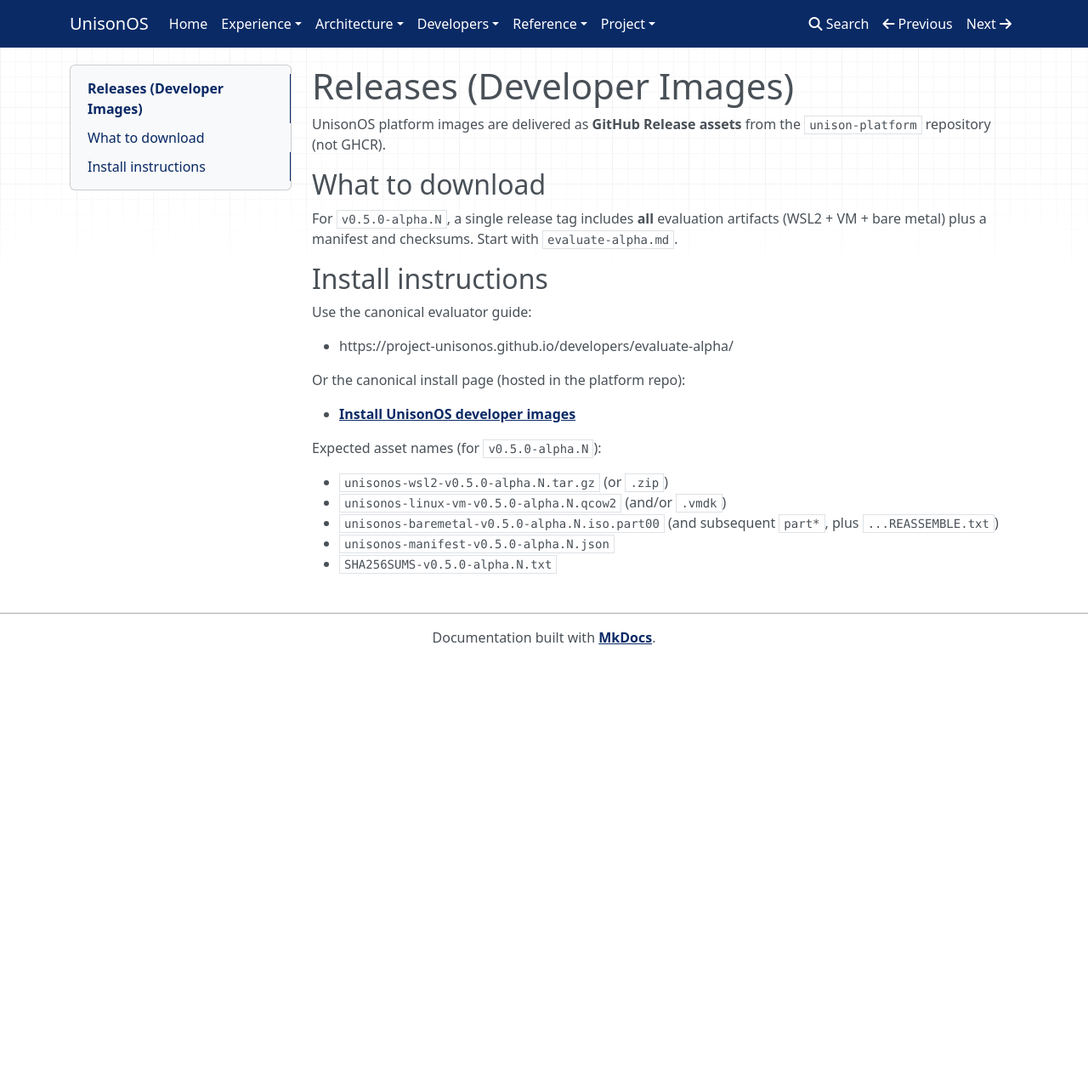
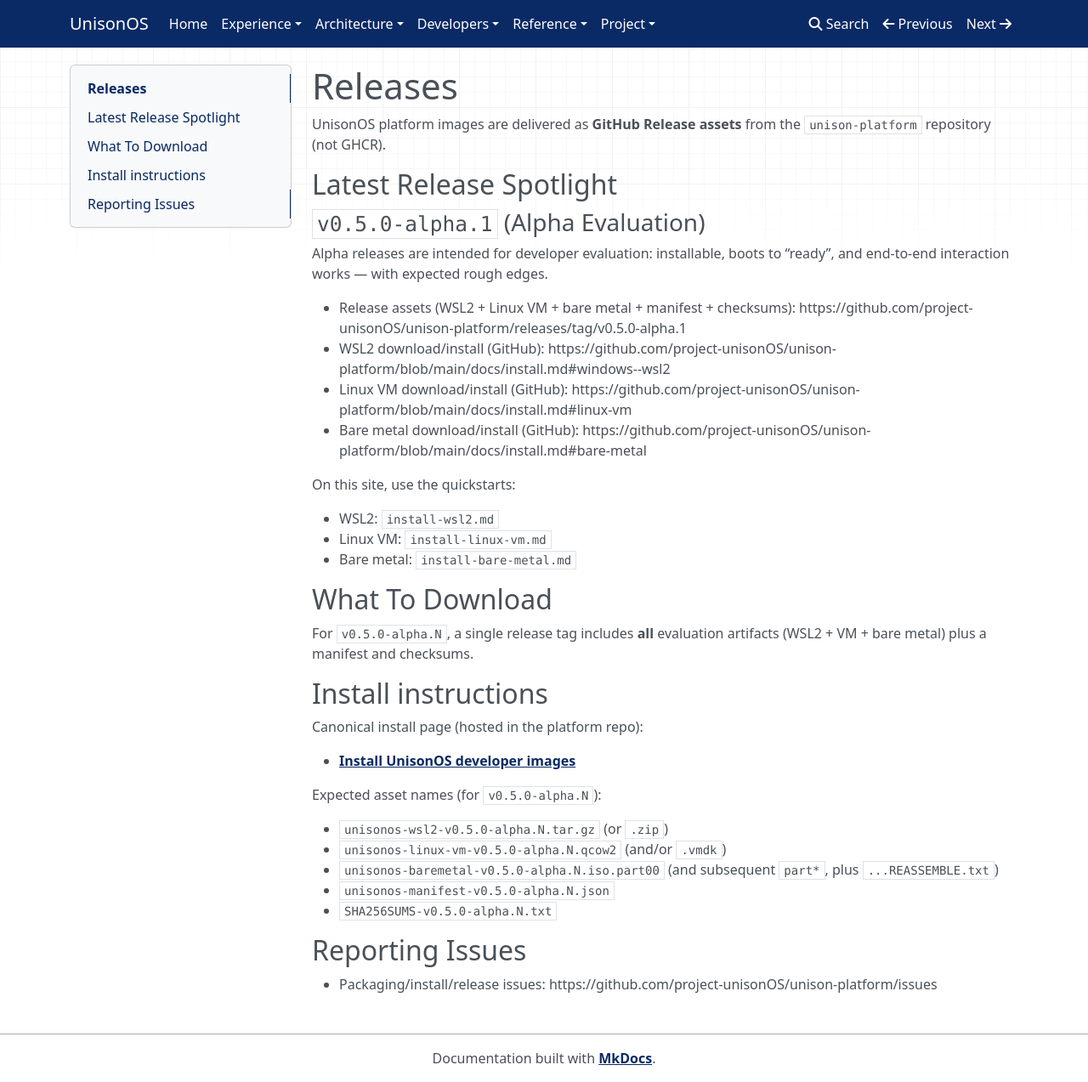
Before and after one commit to project-unisonOS/project-unisonos.github.io, an MkDocs documentation site: the page built from docs/developers/releases.md, in a window 1280 px wide and 1273 px high. Shown: the whole window at 85% size. Built offline with MkDocs 1.6.1, drawn with Linux system fonts in a browser that asks for light colours; nearby versions of some CDN libraries.

Commit message:
docs(developers): fold alpha evaluation into releases

```diff
--- a/docs/developers/releases.md
+++ b/docs/developers/releases.md
@@ -1,18 +1,31 @@
-# Releases (Developer Images)
+# Releases
 
 UnisonOS platform images are delivered as **GitHub Release assets** from the `unison-platform` repository (not GHCR).
 
-## What to download
+## Latest Release Spotlight
 
-For `v0.5.0-alpha.N`, a single release tag includes **all** evaluation artifacts (WSL2 + VM + bare metal) plus a manifest and checksums. Start with `evaluate-alpha.md`.
+### `v0.5.0-alpha.1` (Alpha Evaluation)
+
+Alpha releases are intended for developer evaluation: installable, boots to “ready”, and end-to-end interaction works — with expected rough edges.
+
+- Release assets (WSL2 + Linux VM + bare metal + manifest + checksums): https://github.com/project-unisonOS/unison-platform/releases/tag/v0.5.0-alpha.1
+- WSL2 download/install (GitHub): https://github.com/project-unisonOS/unison-platform/blob/main/docs/install.md#windows--wsl2
+- Linux VM download/install (GitHub): https://github.com/project-unisonOS/unison-platform/blob/main/docs/install.md#linux-vm
+- Bare metal download/install (GitHub): https://github.com/project-unisonOS/unison-platform/blob/main/docs/install.md#bare-metal
+
+On this site, use the quickstarts:
+
+- WSL2: `install-wsl2.md`
+- Linux VM: `install-linux-vm.md`
+- Bare metal: `install-bare-metal.md`
+
+## What To Download
+
+For `v0.5.0-alpha.N`, a single release tag includes **all** evaluation artifacts (WSL2 + VM + bare metal) plus a manifest and checksums.
 
 ## Install instructions
 
-Use the canonical evaluator guide:
-
-- https://project-unisonos.github.io/developers/evaluate-alpha/
-
-Or the canonical install page (hosted in the platform repo):
+Canonical install page (hosted in the platform repo):
 
 - [Install UnisonOS developer images](https://github.com/project-unisonOS/unison-platform/blob/main/docs/install.md)
 
@@ -23,3 +36,7 @@ Expected asset names (for `v0.5.0-alpha.N`):
 - `unisonos-baremetal-v0.5.0-alpha.N.iso.part00` (and subsequent `part*`, plus `...REASSEMBLE.txt`)
 - `unisonos-manifest-v0.5.0-alpha.N.json`
 - `SHA256SUMS-v0.5.0-alpha.N.txt`
+
+## Reporting Issues
+
+- Packaging/install/release issues: https://github.com/project-unisonOS/unison-platform/issues
--- a/mkdocs.yml
+++ b/mkdocs.yml
@@ -27,7 +27,6 @@ nav:
       - VDI: architecture/vdi.md
       - Inference: architecture/inference.md
   - Developers:
-      - Alpha Evaluation: developers/evaluate-alpha.md
       - Releases: developers/releases.md
       - Onboarding:
           - Get Started: developers/get-started.md
@@ -72,6 +71,7 @@ plugins:
       redirect_maps:
         vision.md: index.md
         project/roadmap.md: developers/get-started.md
+        developers/evaluate-alpha.md: developers/releases.md
 
 markdown_extensions:
   - toc:
```
Also changed, not shown: docs/developers/evaluate-alpha.md (deleted, +0 -39 lines).
